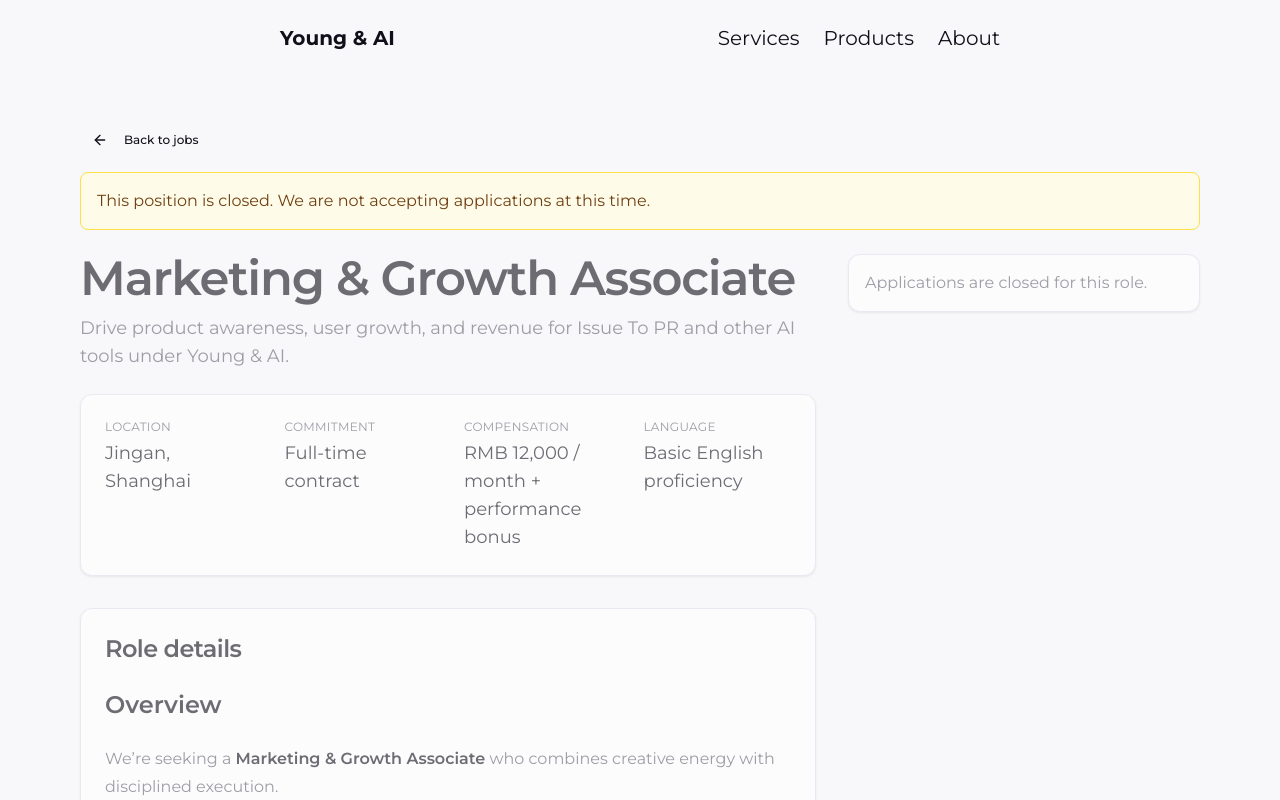
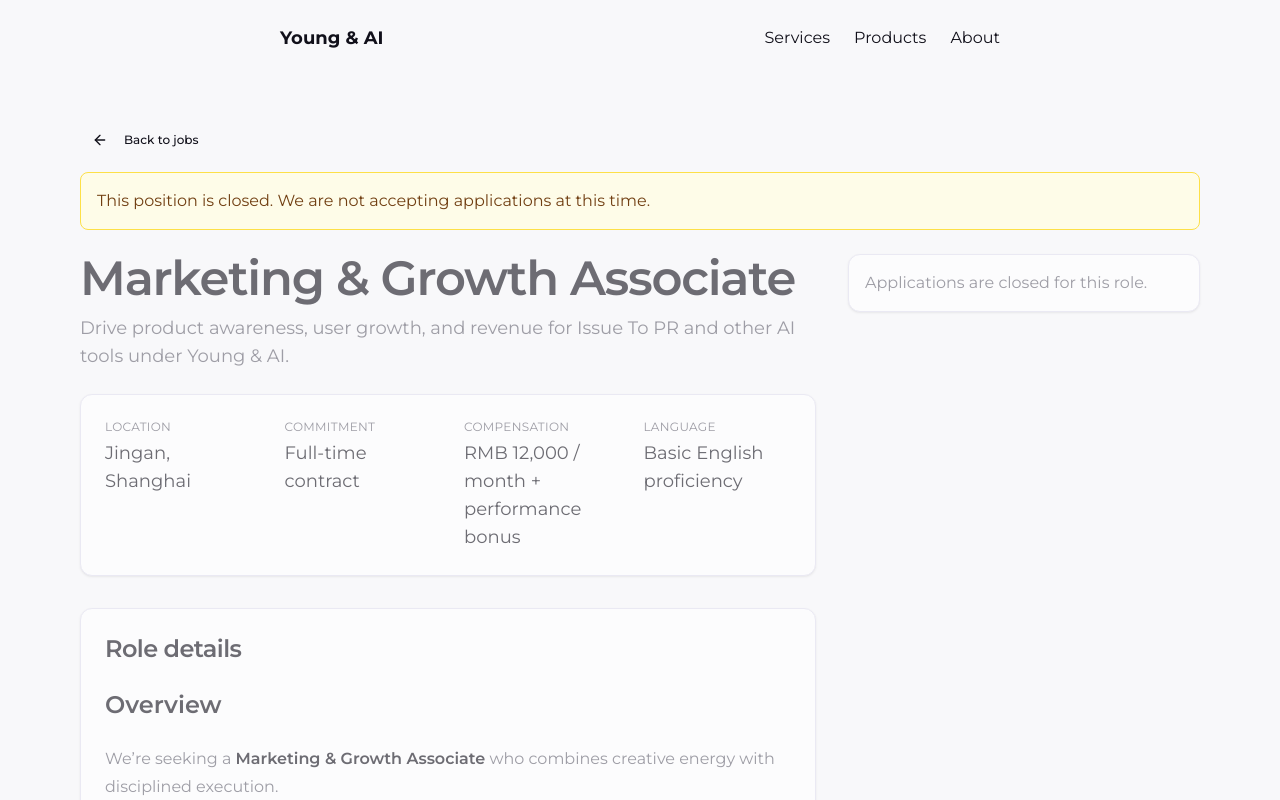
Before and after one commit to youngchingjui/young-and-ai, a Next.js app: page /jobs/marketing-growth-associate in a window 1280 px wide. Shown: the top 800 px of the page. Built offline with nearby package versions, Linux system fonts and the light colour scheme.

Commit message:
fix header

```diff
--- a/components/Nav.tsx
+++ b/components/Nav.tsx
@@ -15,12 +15,12 @@ export default function Nav() {
 
   return (
     <nav className="w-full max-w-3xl mx-auto px-6 py-6 flex items-center justify-between relative">
-      <Link href="/" className="text-lg md:text-xl text-foreground font-bold">
+      <Link href="/" className="text-base md:text-lg text-foreground font-bold">
         Young & AI
       </Link>
 
       {/* Desktop nav */}
-      <div className="hidden md:flex items-center gap-6 text-lg md:text-xl text-foreground/60">
+      <div className="hidden md:flex items-center gap-6 text-sm md:text-base text-foreground/60">
         {navLinks.map((link) => (
           <Link
             key={link.href}
```
